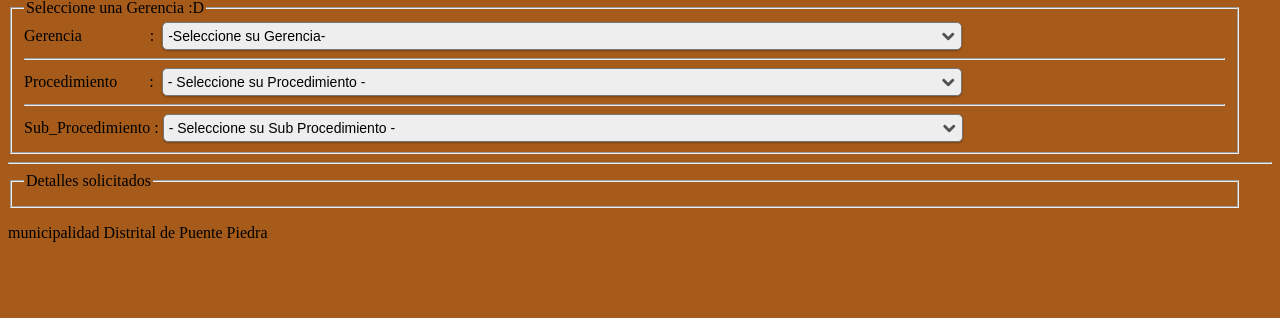
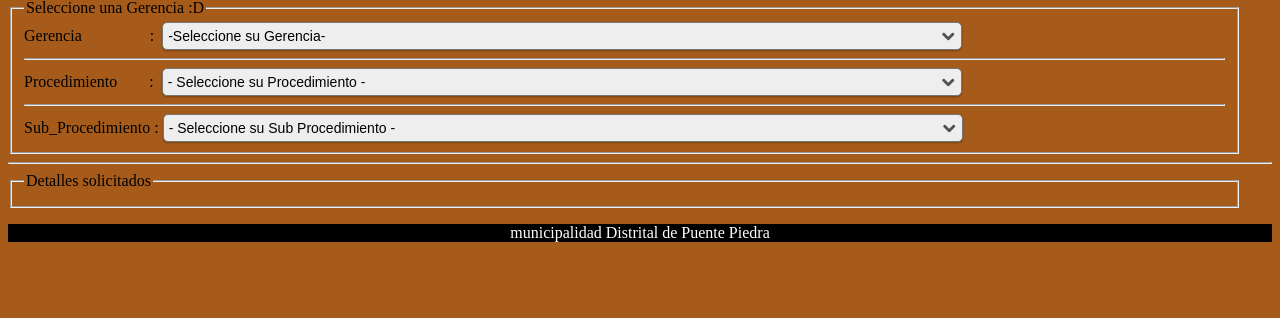
Before and after one commit to rsolsol/practicas, a PHP site: page / in a window 1280 px wide. Shown: the part 128-446 px from the top of the page. Run offline with PHP 8.4, Linux system fonts and the light colour scheme; data comes from the database, SQL or seed files in the repository; some libraries are stand-ins or nearby versions.

Commit message:
se modifico el footer en el css

```diff
--- a/css/estilos.css
+++ b/css/estilos.css
@@ -31,3 +31,9 @@
 	background-color: #F9FCC7;
 
 }
+
+footer{
+    background-color: black;
+    color: white;
+    text-align: center;
+}
```
